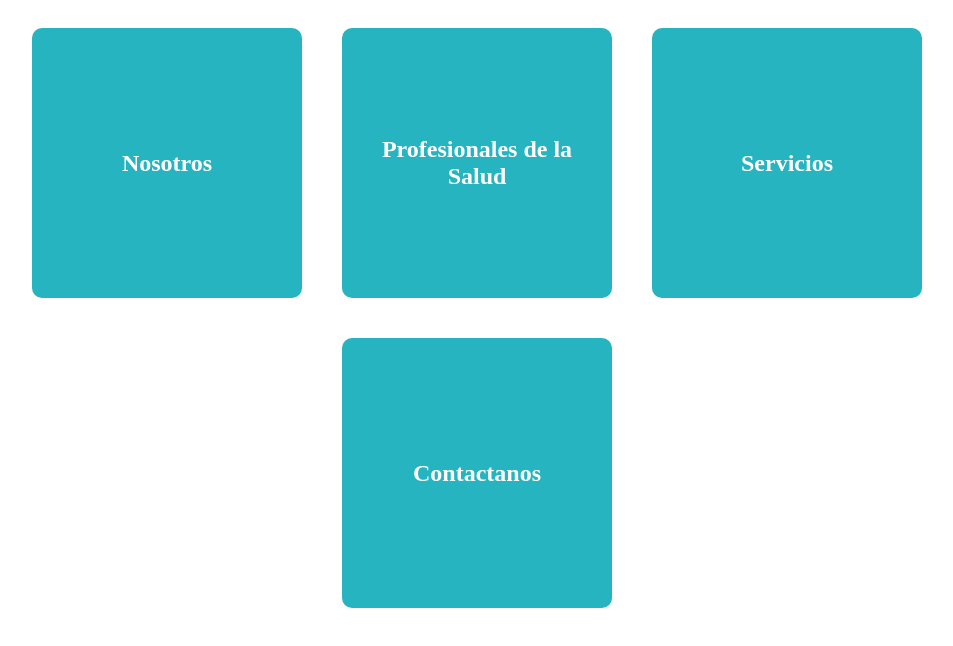
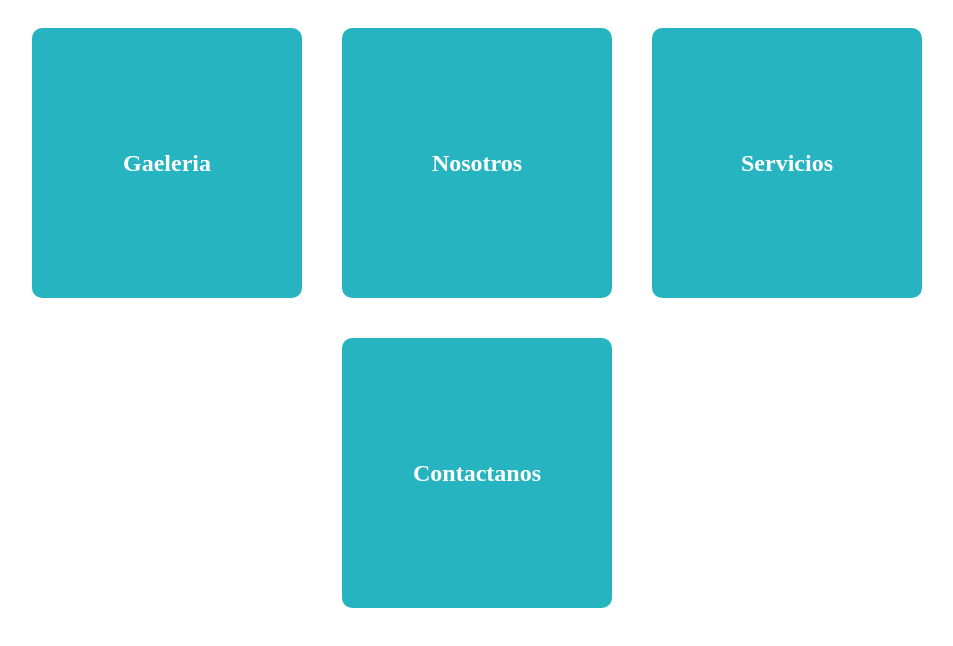
Before and after one commit to OscarLLC/ipsriosinu, a React (Create React App) app: page /Hiro in a window 1280 px wide. Shown: the top 646 px of the page, without its empty margins (163-1116 px from the left). Built offline with nearby package versions, Linux system fonts and the light colour scheme; what react-google-maps would draw is missing.

Commit message:
settings-title-location

```diff
--- a/src/Components/Hiro/index.js
+++ b/src/Components/Hiro/index.js
@@ -10,10 +10,10 @@ export const Hiro = () => {
         <ContentHiro>
            <Zoom>
             <div className="sub-hiros">
-                <h2>Nosotros</h2>
+                <h2>Gaeleria</h2>
             </div>
             <div className="sub-hiros">
-                <h2>Profesionales de la Salud</h2>
+                <h2>Nosotros</h2>
             </div>
             <div className="sub-hiros">
                 <h2>Servicios</h2>
--- a/src/page/Contactanos/index.js
+++ b/src/page/Contactanos/index.js
@@ -7,6 +7,7 @@ import { ContentContact } from './styles';
 import Map  from '../../Components/Map';
 import Credencial from '../../Components/Credencial';
 import Zoom from 'react-reveal/Zoom';
+import Wobble from 'react-reveal/Wobble';
 
 
 const mapUrl =  `https://maps.googleapis.com/maps/api/js?v=3.exp&key=${Credencial.mapsKey}`
@@ -17,7 +18,9 @@ export const Contactanos = (props) => {
             <Navbar />
             <Slider />
             <ContactUs />
-            <h2 style={{marginLeft: '25px', paddingBottom:'15px'}}>Encuentranos</h2>
+            <Wobble>
+                <h2 style={{marginLeft: '25px', paddingBottom:'15px'}}>Encuentranos</h2>
+            </Wobble>
             <Zoom left>
             <Map
                 googleMapURL= { mapUrl }
```
